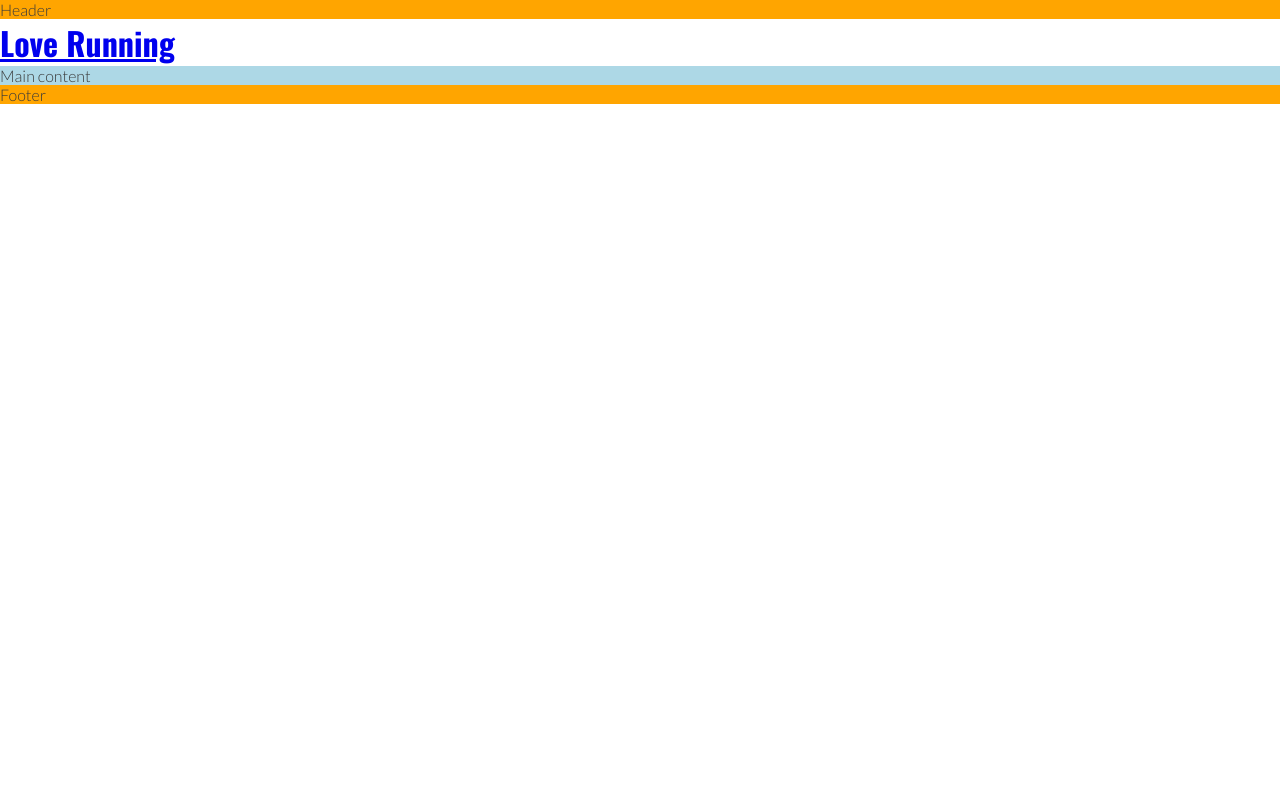
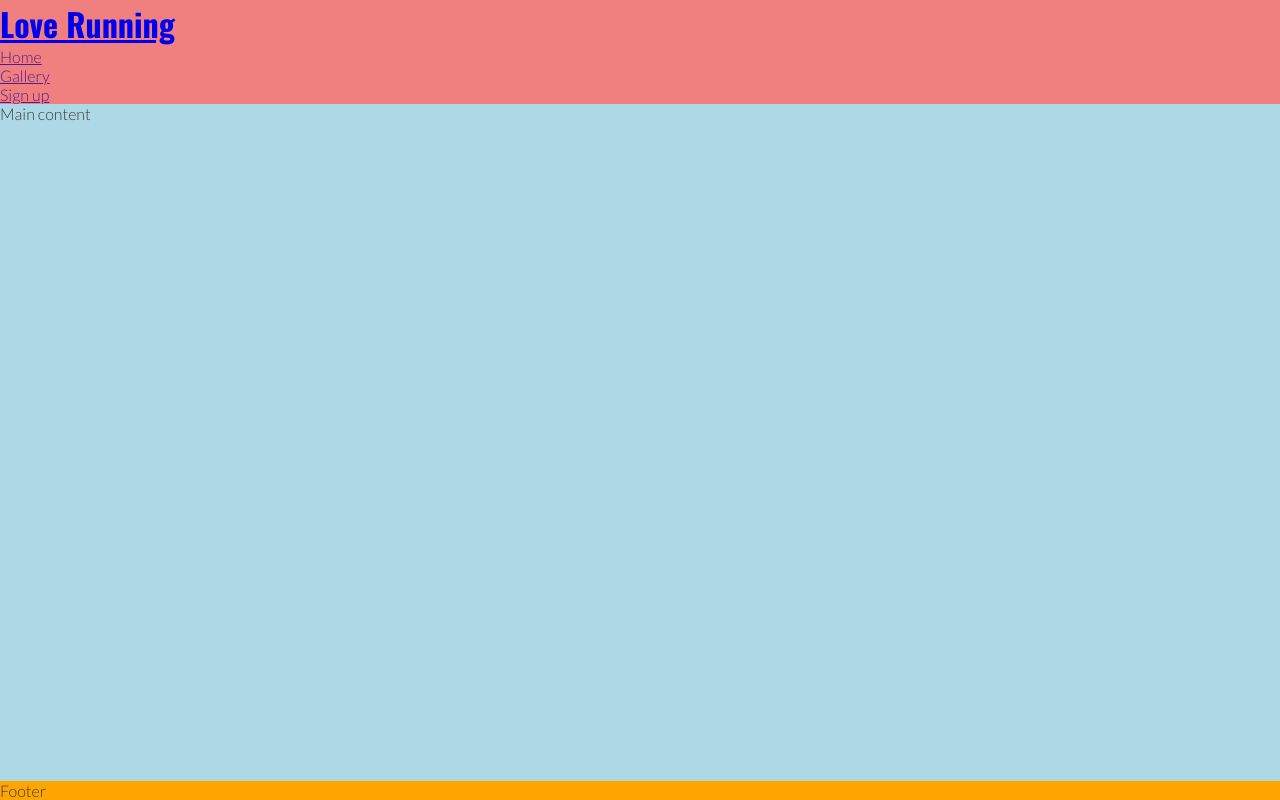
Before and after one commit to GeorgeBarh/love-running-project, a plain HTML site: page index.html in a window 1280 px wide. Drawn offline with nearby package versions, Linux system fonts and the light colour scheme.

Commit message:
Create navigation section

```diff
--- a/assets/css/style.css
+++ b/assets/css/style.css
@@ -1,14 +1,12 @@
-
 /* Google fonts import */
 @import url('https://fonts.googleapis.com/css2?family=Lato:wght@300&family=Oswald:wght@200;300;400;500;600;700&display=swap');
 
-/* Asterisk wildcard selector to override default styles added by the browser*/
+/* Asterisk wildcard selector to override default styles added by the browser */
 * {
     padding: 0;
     margin: 0;
-    box-sizing: border-box ;
+    box-sizing: border-box;
 }
-
 
 /* General styles */
 body {
@@ -20,23 +18,23 @@ body {
     font-family: 'Lato', sans-serif;
 }
 
-/* Header */
-header {
-    background-color: orange;
-}
-
 h1 {
     font-family: 'Oswald', sans-serif;
 }
 
-/* Main */
+/* Header */
+header {
+    background-color: lightcoral;
+}
 
+/* Main content */
 main {
     background-color: lightblue;
+    /* Make main element take up any surplus space to push footer down */
+    flex: 1 0 auto;
 }
 
 /* Footer */
-
 footer {
     background-color: orange;
 }
--- a/index.html
+++ b/index.html
@@ -1,37 +1,50 @@
 <!DOCTYPE html>
 <html lang="en">
+
 <head>
     <meta charset="UTF-8">
+    <meta http-equiv="X-UA-Compatible" content="IE=edge">
     <meta name="viewport" content="width=device-width, initial-scale=1.0">
-    <!--Meta tags for search engines-->
-    <meta name="description" content="Love Running.Club for runners in Dublin. Urban running, trail running. Dublin docklands and Phoenix Park">
-    <meta name="keywords" content="love running, running club, runners, Ireland, Dublin, sport, exercise">
-    <!--Title-->
+    <!-- Meta tags for search engines -->
+    <meta name="description"
+        content="Love Running. Club for runners in Dublin, Ireland. Urban running, trail running. Dublin docklands and Phoenix Park">
+    <meta name="keywords" content="love running, run, running club, runners, Ireland, Dublin, sport, exercise">
+    <!-- Title -->
     <title>Love Running</title>
-        <!-- Favicon -->
-
+    <!-- Favicon -->
     <link rel="apple-touch-icon" sizes="180x180" href="assets/favicon/apple-touch-icon.png">
     <link rel="icon" type="image/png" sizes="32x32" href="assets/favicon/favicon-32x32.png">
     <link rel="icon" type="image/png" sizes="16x16" href="assets/favicon/favicon-16x16.png">
-
-    <!--Stylesheet-->
+    <!-- Stylesheet -->
     <link rel="stylesheet" href="assets/css/style.css">
 </head>
+
 <body>
-<!--Header-->
-    <header>Header</header>
+    <!-- Header -->
+    <header>
+        <a href="index.html">
+            <h1 id="logo">Love Running</h1>
+            <nav>
+                <ul>
+                    <li>
+                        <a href="">Home</a>
+                    </li>
+                    <li>
+                        <a href="">Gallery</a>
+                    </li>
+                    <li>
+                        <a href="">Sign up</a>
+                    </li>
+                </ul>
+            </nav>
+        </a>
+    </header>
 
-    <a href="index.html">
-        <h1 id="logo">Love Running</h1>
-    </a>
+    <!-- Main content -->
+    <main>Main content</main>
 
-    <!--
-        Main content
-    -->
-    <main>Main content</main>
-    <!--Footer
-    -->
+    <!-- Footer -->
     <footer>Footer</footer>
+</body>
 
-</body>
 </html>
```
